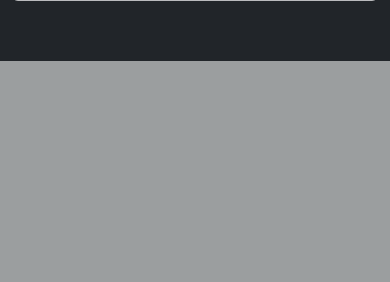
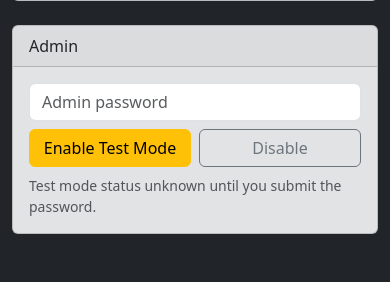
Before and after one commit to jbanducci321/run-split-tracker, a Flask app: page / in a window 390 px wide. Shown: the part 783-1065 px from the top of the page. Before the commit the page ends 844 px from the top, so only its background shows below. Run offline with Flask 3, Linux system fonts and the light colour scheme; data that the repository does not hold is empty.

Commit message:
Added toggle to change discord bot messaging behavior for testing/debugging Added password for admin protections later on

```diff
--- a/app.py
+++ b/app.py
@@ -17,13 +17,30 @@ app = Flask(__name__)
 
 OVERLAND_ACCESS_TOKEN = os.environ.get("OVERLAND_ACCESS_TOKEN", "")
 
+# Testing toggle: sends a DM every TEST_MODE_INTERVAL_SECONDS instead of only
+# at real checkpoints - useful for validating pace math in small increments
+# without a full run. DISCORD_TEST_MODE is just the startup default; the
+# password-protected /admin/test-mode route below can flip it live without a
+# restart. Any restart/redeploy resets it back to whatever the env var says.
+TEST_MODE_INTERVAL_SECONDS = int(os.environ.get("TEST_MODE_INTERVAL_SECONDS", "15"))
+TEST_MODE_PASSWORD = os.environ.get("TEST_MODE_PASSWORD", "")
+
+admin_state = {
+    "discord_test_mode": os.environ.get("DISCORD_TEST_MODE", "false").lower() == "true",
+}
+
 tracker = RunTracker()
 last_summary = None  # most recently finished trip, kept until a new one starts
+last_test_dm_time = None  # timestamp (from GPS data, not wall clock) of the last test-mode DM
 
 
 def is_authorized(auth_header: str) -> bool:
     expected = f"Bearer {OVERLAND_ACCESS_TOKEN}"
     return bool(OVERLAND_ACCESS_TOKEN) and hmac.compare_digest(auth_header, expected)
+
+
+def is_admin_password_correct(password: str) -> bool:
+    return bool(TEST_MODE_PASSWORD) and hmac.compare_digest(password or "", TEST_MODE_PASSWORD)
 
 
 @app.get("/health")
@@ -43,9 +60,21 @@ def status():
     return jsonify(last_summary or tracker.current_stats())
 
 
+@app.post("/admin/test-mode")
+def admin_test_mode():
+    data = request.get_json(silent=True) or {}
+    if not is_admin_password_correct(data.get("password", "")):
+        return jsonify(error="unauthorized"), 401
+
+    if "enabled" in data:
+        admin_state["discord_test_mode"] = bool(data["enabled"])
+
+    return jsonify(discord_test_mode=admin_state["discord_test_mode"])
+
+
 @app.post("/overland")
 def receive_overland_batch():
-    global last_summary
+    global last_summary, last_test_dm_time
 
     if not is_authorized(request.headers.get("Authorization", "")):
         return jsonify(error="unauthorized"), 401
@@ -79,6 +108,19 @@ def receive_overland_batch():
 
     for lat, lon, timestamp, accuracy in points:
         event = tracker.process_point(lat, lon, timestamp, accuracy)
+
+        if admin_state["discord_test_mode"]:
+            due = (
+                last_test_dm_time is None
+                or (timestamp - last_test_dm_time).total_seconds() >= TEST_MODE_INTERVAL_SECONDS
+            )
+            if tracker.last_speed_mps is not None and due:
+                pace = tracker.current_stats()["current_pace_display"]
+                logger.info("TEST MODE update: %s", pace)
+                send_dm(f"Pace: {pace}")
+                last_test_dm_time = timestamp
+            continue  # skip the real checkpoint DMs below while test mode is on
+
         if not event:
             continue
 
--- a/templates/index.html
+++ b/templates/index.html
@@ -57,11 +57,29 @@
       <div id="map"></div>
     </div>
 
-    <div class="card bg-secondary-subtle text-dark">
+    <div class="card bg-secondary-subtle text-dark mb-4">
       <div class="card-header">Mile Splits</div>
       <ul id="splits-list" class="list-group list-group-flush">
         <li class="list-group-item text-muted">No splits yet</li>
       </ul>
+    </div>
+
+    <div class="card bg-secondary-subtle text-dark">
+      <div class="card-header">Admin</div>
+      <div class="card-body">
+        <div class="row g-2 align-items-center">
+          <div class="col-12 col-sm-5">
+            <input type="password" id="admin-password" class="form-control" placeholder="Admin password">
+          </div>
+          <div class="col-6 col-sm-3">
+            <button id="admin-enable" class="btn btn-warning w-100">Enable Test Mode</button>
+          </div>
+          <div class="col-6 col-sm-3">
+            <button id="admin-disable" class="btn btn-outline-secondary w-100">Disable</button>
+          </div>
+        </div>
+        <div id="admin-status" class="small text-muted mt-2">Test mode status unknown until you submit the password.</div>
+      </div>
     </div>
   </div>
 
@@ -132,6 +150,33 @@
 
     refresh();
     setInterval(refresh, 3000);
+
+    async function setTestMode(enabled) {
+      const password = document.getElementById('admin-password').value;
+      const statusEl = document.getElementById('admin-status');
+      try {
+        const res = await fetch('/admin/test-mode', {
+          method: 'POST',
+          headers: { 'Content-Type': 'application/json' },
+          body: JSON.stringify({ password, enabled }),
+        });
+        if (res.status === 401) {
+          statusEl.textContent = 'Incorrect password.';
+          statusEl.className = 'small text-danger mt-2';
+          return;
+        }
+        const data = await res.json();
+        statusEl.textContent = 'Test mode is now ' + (data.discord_test_mode ? 'ON' : 'OFF') + '.';
+        statusEl.className = 'small mt-2 ' + (data.discord_test_mode ? 'text-warning' : 'text-success');
+      } catch (err) {
+        statusEl.textContent = 'Request failed - check the console.';
+        statusEl.className = 'small text-danger mt-2';
+        console.error('admin test-mode request failed', err);
+      }
+    }
+
+    document.getElementById('admin-enable').addEventListener('click', () => setTestMode(true));
+    document.getElementById('admin-disable').addEventListener('click', () => setTestMode(false));
   </script>
 </body>
 </html>
```
Also changed, not shown: 1 other file.
